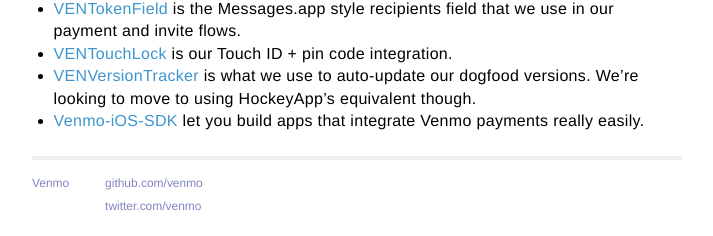
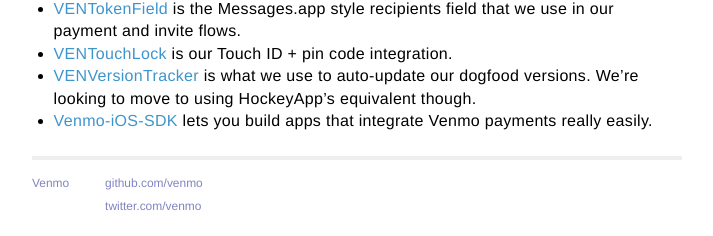
Before and after one commit to venmo/venmo.github.io, a Jekyll site: the page built from _posts/2015-01-08-thank-you-open-source-community.md, in a window 1280 px wide and 900 px high, scrolled down 1905 px. Shown: the part 661-897 px from the top of the window, without its empty margins (283-996 px from the left). Built offline with Jekyll 4.4.1, drawn with Linux system fonts in a browser that asks for light colours; Markdown is read by kramdown in place of the engine named in the settings.

Commit message:
Fix typo

```diff
--- a/_posts/2015-01-08-thank-you-open-source-community.md
+++ b/_posts/2015-01-08-thank-you-open-source-community.md
@@ -62,4 +62,4 @@
 * [VENTokenField](https://github.com/venmo/VENTokenField) is the Messages.app style recipients field that we use in our payment and invite flows.
 * [VENTouchLock](https://github.com/venmo/VENTouchLock) is our Touch ID + pin code integration.
 * [VENVersionTracker](https://github.com/venmo/VENVersionTracker) is what we use to auto-update our dogfood versions. We’re looking to move to using HockeyApp’s equivalent though.
-* [Venmo-iOS-SDK](https://github.com/venmo/venmo-ios-sdk) let you build apps that integrate Venmo payments really easily.
+* [Venmo-iOS-SDK](https://github.com/venmo/venmo-ios-sdk) lets you build apps that integrate Venmo payments really easily.
```
